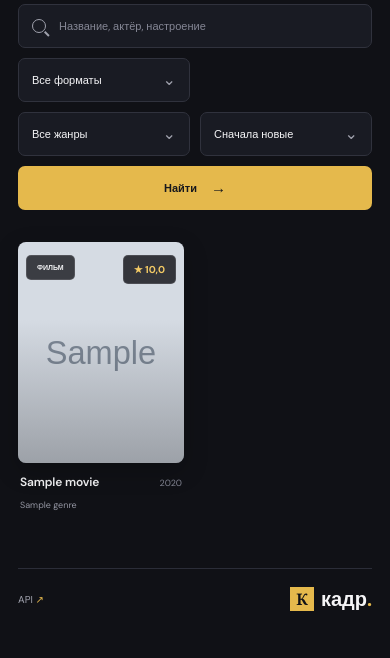
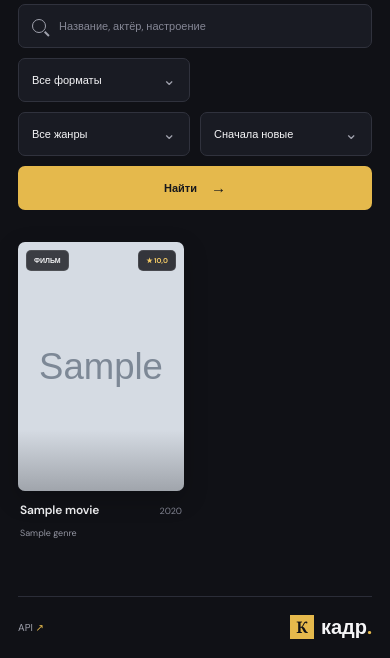
Before and after one commit to Den31211/top_website_final, a Django app: page / in a window 390 px wide. Shown: the part 536-1194 px from the top of the page. Before the commit the page ends 1147 px from the top, so only its background shows below. Run offline with Django 5.2, Linux system fonts and the light colour scheme; tables that the repository leaves empty hold one stand-in row (values such as "Sample post"); grey boxes marked "Sample" are stand-in pictures.

Commit message:
Поработал с карточками фильмов

```diff
--- a/apps/core/static/core/site.css
+++ b/apps/core/static/core/site.css
@@ -736,3 +736,85 @@ h1, h2, h3, p { margin-top: 0; }
     font-size: 9px;
   }
 }
+/* Финальное оформление постеров каталога */
+.home-page .poster-link {
+  aspect-ratio: 2 / 3;
+  border-radius: 9px;
+  background: #191b23;
+  box-shadow: 0 8px 24px rgba(0, 0, 0, .22);
+  isolation: isolate;
+}
+
+.home-page .poster-link::after {
+  background: linear-gradient(
+    to top,
+    rgba(10, 11, 15, .35),
+    transparent 38%
+  );
+  opacity: .75;
+  transition: opacity .3s ease;
+}
+
+.home-page .poster-image,
+.home-page .poster-art {
+  transition:
+    transform .5s cubic-bezier(.2, .7, .2, 1),
+    filter .35s ease;
+}
+
+.home-page .movie-card:hover .poster-image,
+.home-page .movie-card:hover .poster-art {
+  transform: scale(1.045);
+  filter: brightness(1.08);
+}
+
+.home-page .movie-card:hover .poster-link::after {
+  opacity: 1;
+}
+
+.home-page .poster-image {
+  object-position: center;
+}
+
+.home-page .poster-art {
+  border-radius: inherit;
+}
+
+.home-page .format-tag,
+.home-page .rating-tag {
+  top: 12px;
+  padding: 7px 10px;
+  border: 1px solid rgba(255, 255, 255, .1);
+  border-radius: 5px;
+  backdrop-filter: blur(10px);
+  -webkit-backdrop-filter: blur(10px);
+}
+
+.home-page .format-tag {
+  left: 12px;
+}
+
+.home-page .rating-tag {
+  right: 12px;
+}
+
+@media (max-width: 620px) {
+  .home-page .poster-link {
+    border-radius: 7px;
+  }
+
+  .home-page .format-tag,
+  .home-page .rating-tag {
+    top: 8px;
+    padding: 5px 7px;
+    font-size: 7px;
+  }
+
+  .home-page .format-tag {
+    left: 8px;
+  }
+
+  .home-page .rating-tag {
+    right: 8px;
+  }
+}
```
